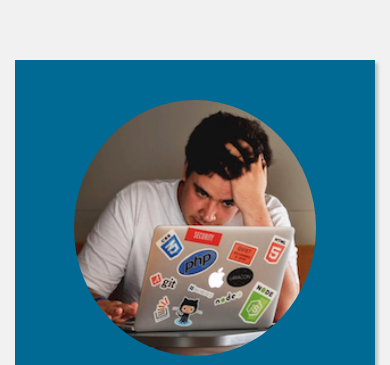
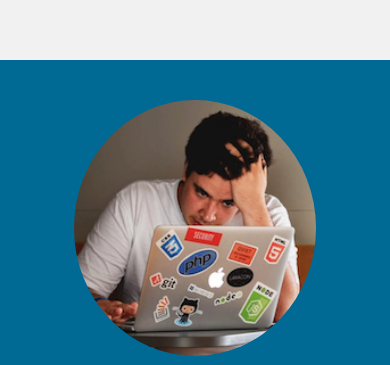
Before and after one commit to aleksandarr/ResumeTemplate, a website: page index.html in a window 390 px wide. Shown: the top 365 px of the page. Drawn offline with Linux system fonts and the light colour scheme; files whose address does not match are found by name.

Commit message:
Removed box shadow from mobile devices

```diff
--- a/public/scss/partials/general.scss
+++ b/public/scss/partials/general.scss
@@ -19,11 +19,18 @@ h2 {
     margin-top: $length-large;
     margin-bottom: $length-large;
 }
+.container-fluid {
+    @media screen and (max-width: 480px){
+        padding-left: 0;
+        padding-right: 0;
+  }
+}
 .main-container {
   display: flex;
   box-shadow: 3px 3px 3px $silver-dark;
   @media screen and (max-width: 767px){
     display: block;
+    box-shadow: none;
   }
 }
 ul {
```
Also changed, not shown: public/css/styles.css.
